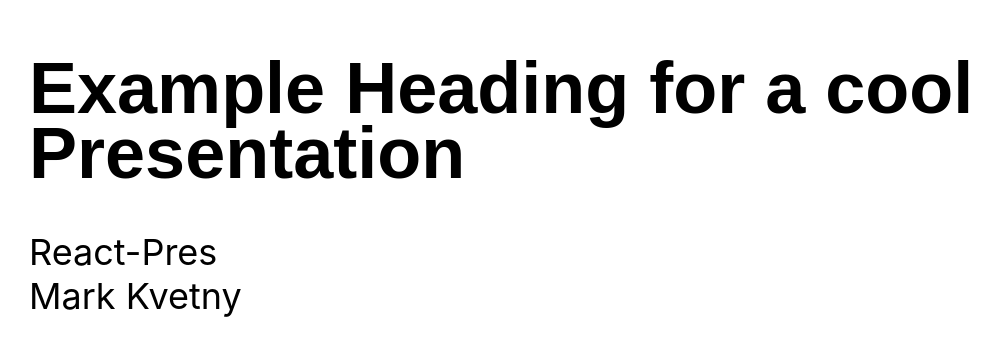
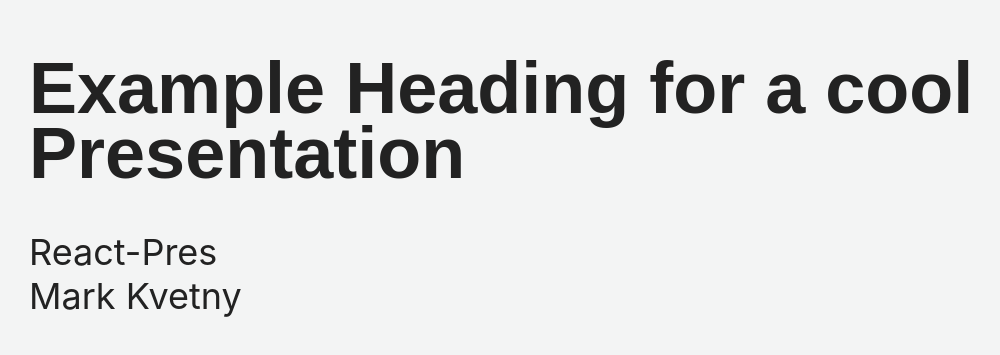
Before and after one commit to biowaffeln/react-pres, a React app: page / in a window 1280 px wide. Shown: the part 211-566 px from the top of the page, without its empty margins (83-1083 px from the left). Built offline with nearby package versions, Linux system fonts and the light colour scheme.

Commit message:
adjust styles

```diff
--- a/src/components/base.tsx
+++ b/src/components/base.tsx
@@ -33,8 +33,12 @@ export const Flex = styled(Box)<FlexProps>(flexbox, {
   display: "flex"
 });
 
+export const Text: React.FC<BoxProps> = props => (
+  <Box as="p" color="text" fontFamily="body" fontSize={1} mb={1} {...props} />
+);
+
 export const Heading: React.FC<BoxProps> = props => (
-  <Box
+  <Text
     as="h2"
     fontSize={3}
     fontWeight="bold"
@@ -44,7 +48,3 @@ export const Heading: React.FC<BoxProps> = props => (
     {...props}
   />
 );
-
-export const Text: React.FC<BoxProps> = props => (
-  <Box as="p" fontFamily="body" fontSize={1} mb={1} {...props} />
-);
--- a/src/components/theme.ts
+++ b/src/components/theme.ts
@@ -4,5 +4,11 @@ export const theme = {
     heading: "Apercu, sans-serif"
   },
   fontSizes: ["1.25rem", "1.75rem", "2.25rem", "3.5rem", "4.5rem"],
-  space: [0, "0.5rem", "1rem", "2rem", "3rem", "5rem", "7rem", "10rem"]
+  space: [0, "0.5rem", "1rem", "2rem", "3rem", "5rem", "7rem", "10rem"],
+  colors: {
+    text: "#222",
+    background: "#f3f4f4"
+  }
 };
+
+export type TTheme = typeof theme;
--- a/src/presentation.tsx
+++ b/src/presentation.tsx
@@ -1,10 +1,17 @@
 import React, { useState, useEffect } from "react";
-import { ThemeProvider } from "styled-components";
-import { theme } from "./components/theme";
-import { Reset } from "styled-reset";
+import { ThemeProvider, createGlobalStyle } from "styled-components";
+import { theme, TTheme } from "./components/theme";
+import reset from "styled-reset";
 
 const incKeys = ["ArrowRight", "l"];
 const decKeys = ["ArrowLeft", "h"];
+
+const Global = createGlobalStyle`
+  ${reset}
+  body {
+    background: ${(props: {theme: TTheme}) => props.theme.colors.background};
+  }
+`
 
 export const Presentation: React.FC = ({ children }) => {
   const slides = React.Children.toArray(children);
@@ -29,7 +36,7 @@ export const Presentation: React.FC = ({ children }) => {
   });
   return (
     <ThemeProvider theme={theme}>
-      <Reset />
+      <Global />
       {slides[slideIndex]}
     </ThemeProvider>
   );
```
